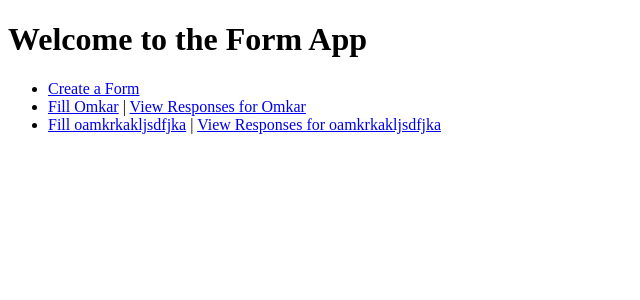
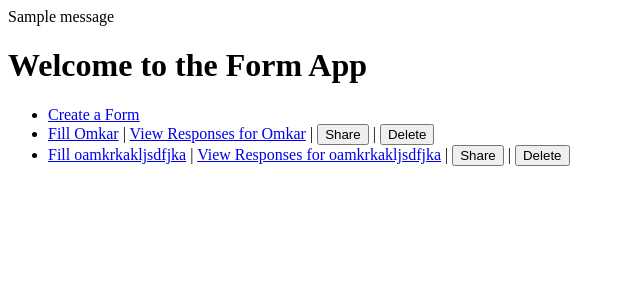
Before and after one commit to omijbhabha/FormApp, a Flask app: page / in a window 1280 px wide. Shown: the top 300 px of the page, without its empty margins (0-640 px from the left). Run offline with Flask 3, Linux system fonts and the light colour scheme; one stand-in notice (Sample message) is shown.

Commit message:
added delete and share link button

```diff
--- a/app.py
+++ b/app.py
@@ -1,8 +1,8 @@
 # app.py
 
-from flask import Flask, render_template, request, redirect, url_for
+from flask import Flask, render_template, request, redirect, url_for, flash
 from flask_sqlalchemy import SQLAlchemy
-import json  # Import the json module
+import json
 import os
 
 app = Flask(__name__)
@@ -10,6 +10,7 @@ app = Flask(__name__)
 # Database configuration
 app.config['SQLALCHEMY_DATABASE_URI'] = 'sqlite:///forms.db'
 app.config['SQLALCHEMY_TRACK_MODIFICATIONS'] = False
+app.secret_key = 'your_secret_key_here'  # Add this for flash messages
 db = SQLAlchemy(app)
 
 # Database models
@@ -76,5 +77,22 @@ def view_responses(form_id):
     form_responses = Response.query.filter_by(form_id=form_id).all()
     return render_template('view_responses.html', form=form, responses=form_responses)
 
+# Delete form route
+@app.route('/delete_form/<int:form_id>', methods=['POST'])
+def delete_form(form_id):
+    form = Form.query.get_or_404(form_id)
+    responses = Response.query.filter_by(form_id=form_id).all()
+
+    # Delete associated responses
+    for response in responses:
+        db.session.delete(response)
+
+    # Delete the form
+    db.session.delete(form)
+    db.session.commit()
+
+    flash('Form and associated responses deleted successfully.', 'success')
+    return redirect(url_for('index'))
+
 if __name__ == '__main__':
     app.run(debug=True)
--- a/templates/index.html
+++ b/templates/index.html
@@ -7,8 +7,16 @@
     <meta name="viewport" content="width=device-width, initial-scale=1.0">
 </head>
 <body>
+    {% with messages = get_flashed_messages(with_categories=true) %}
+        {% if messages %}
+            {% for category, message in messages %}
+                <div class="alert alert-{{ category }}">{{ message }}</div>
+            {% endfor %}
+        {% endif %}
+    {% endwith %}
+
     <h1>Welcome to the Form App</h1>
-    <ul><!-- Remove whitespace here -->
+    <ul>
         <li><a href="{{ url_for('create_form') }}">Create a Form</a></li>
         <!-- List forms user has created -->
         {% for form in forms %}
@@ -16,8 +24,25 @@
                 <a href="{{ url_for('fill_form', form_id=form.id) }}">Fill {{ form.name }}</a>
                 |
                 <a href="{{ url_for('view_responses', form_id=form.id) }}">View Responses for {{ form.name }}</a>
+                |
+                <button onclick="shareForm({{ form.id }})">Share</button>
+                |
+                <form action="{{ url_for('delete_form', form_id=form.id) }}" method="POST" style="display: inline;">
+                    <button type="submit" onclick="return confirm('Are you sure you want to delete this form?')">Delete</button>
+                </form>
             </li>
         {% endfor %}
     </ul>
+
+    <script>
+        function shareForm(formId) {
+            const shareUrl = `${window.location.origin}/fill_form/${formId}`;
+            navigator.clipboard.writeText(shareUrl).then(function() {
+                alert('Share link copied to clipboard!');
+            }, function(err) {
+                console.error('Could not copy text: ', err);
+            });
+        }
+    </script>
 </body>
 </html>
```
